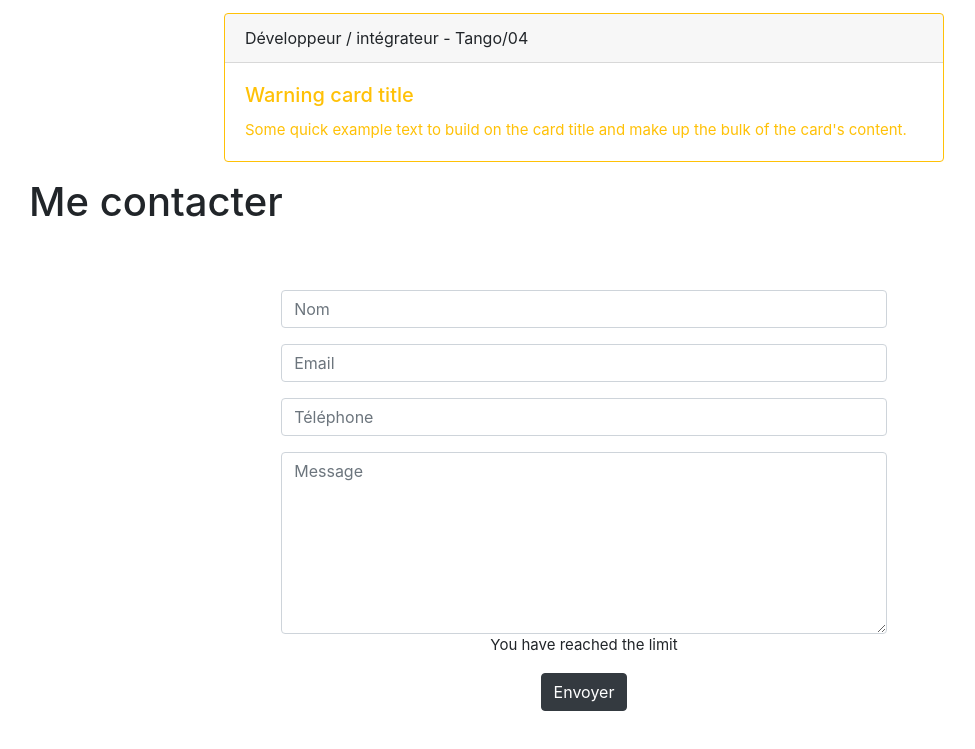
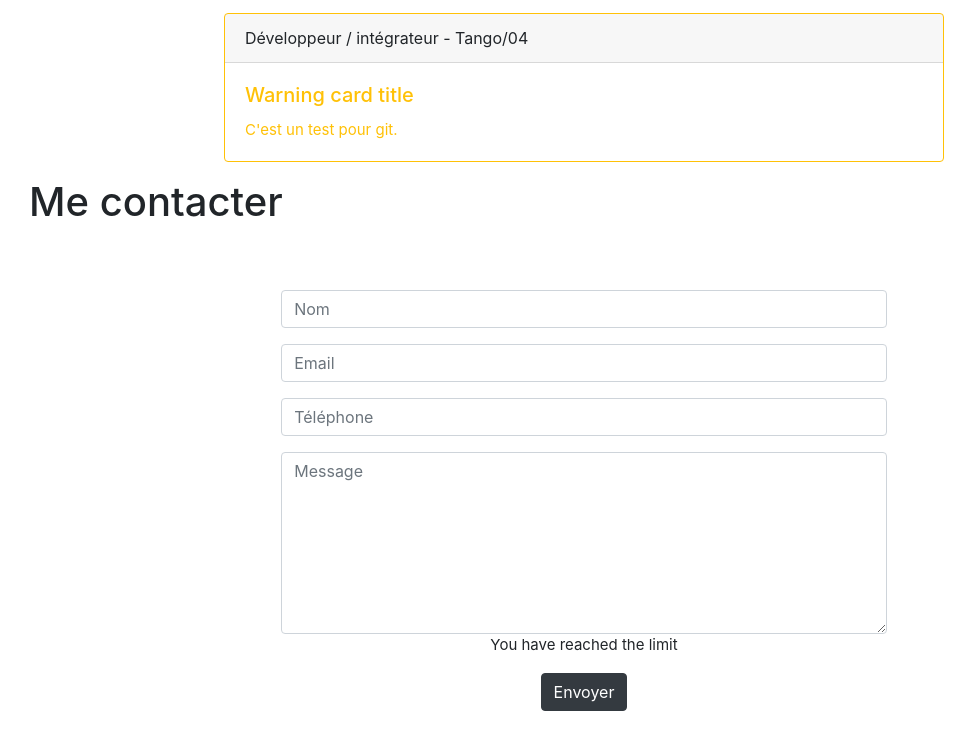
Before and after one commit to ClementSez/test, a plain HTML site: page index.html in a window 1280 px wide. Shown: the part 1824-2573 px from the top of the page, without its empty margins (56-1031 px from the left). Drawn offline with nearby package versions, Linux system fonts and the light colour scheme; a script that the page names is missing.

Commit message:
test numéro 2

```diff
--- a/index.html
+++ b/index.html
@@ -194,7 +194,7 @@
 			  	<div class="card-header">Développeur / intégrateur - Tango/04</div>
 			  		<div class="card-body text-warning">
 			   		 	<h5 class="card-title">Warning card title</h5>
-			    		<p class="card-text">Some quick example text to build on the card title and make up the bulk of the card's content.</p>
+			    		<p class="card-text">C'est un test pour git.</p>
 			  		</div>
 				</div>
 
```
